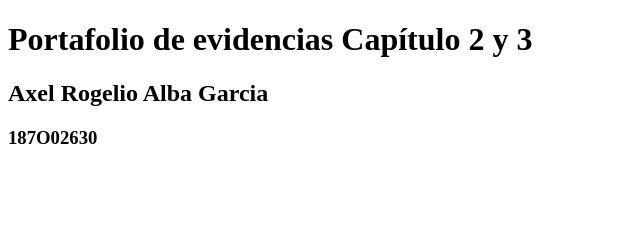
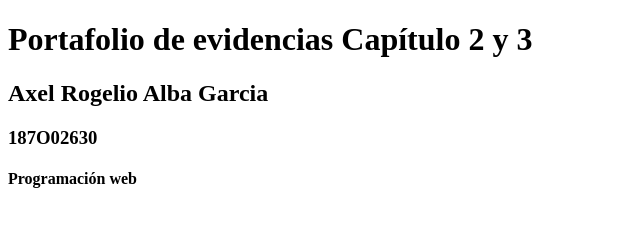
Before and after one commit to Scheneider18/Portafolio-Web, a plain HTML site: page index.html in a window 1280 px wide. Shown: the whole page, without its empty margins (0-640 px from the left). Drawn offline with Linux system fonts and the light colour scheme.

Commit message:
Modificacion index

```diff
--- a/index.html
+++ b/index.html
@@ -11,5 +11,6 @@
         <h1>Portafolio de evidencias Cap&iacute;tulo 2 y 3</h1>
         <h2>Axel Rogelio Alba Garcia</h2>
         <h3>187O02630</h3>
+        <h4>Programación web</h4>
     </body>
 </html>
```
